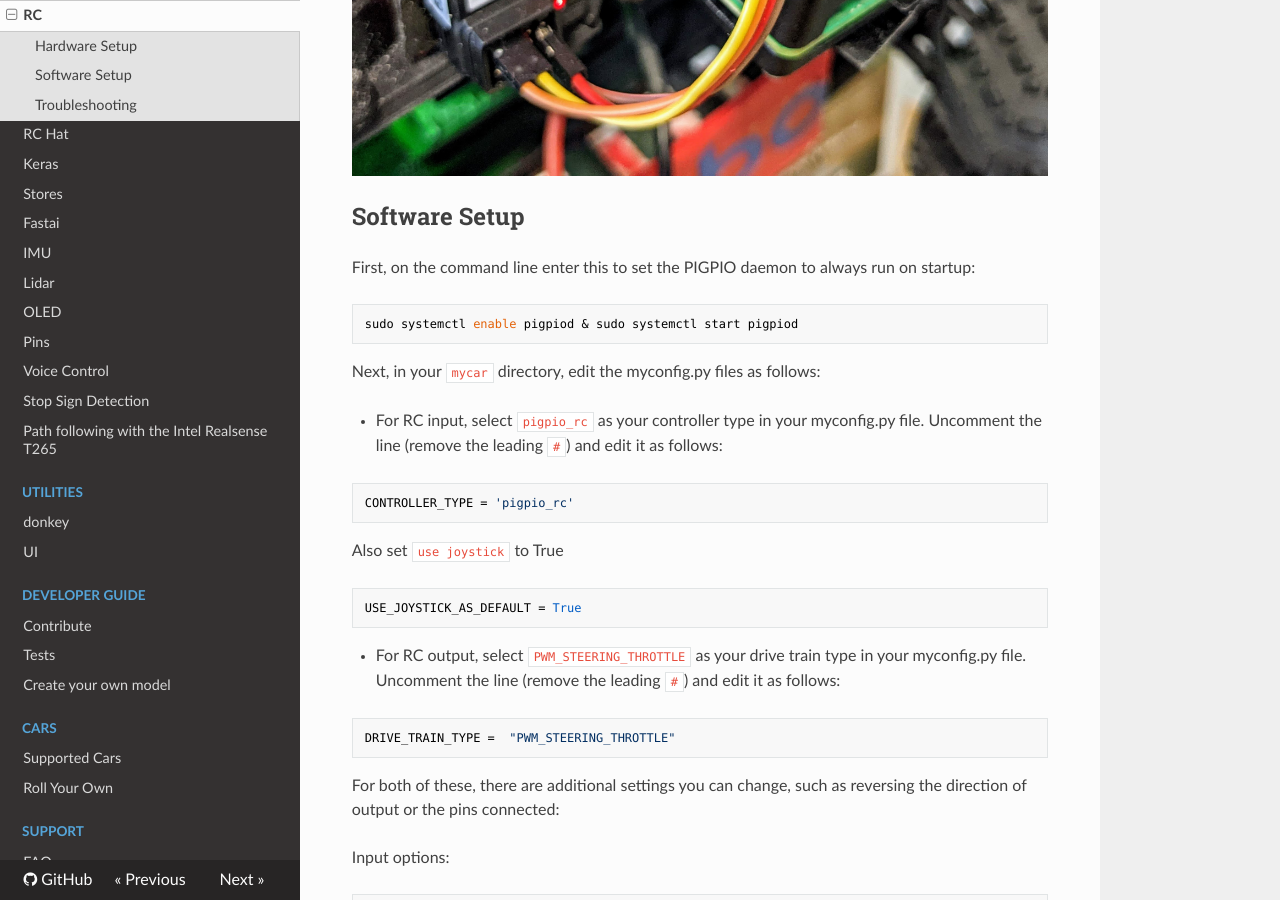
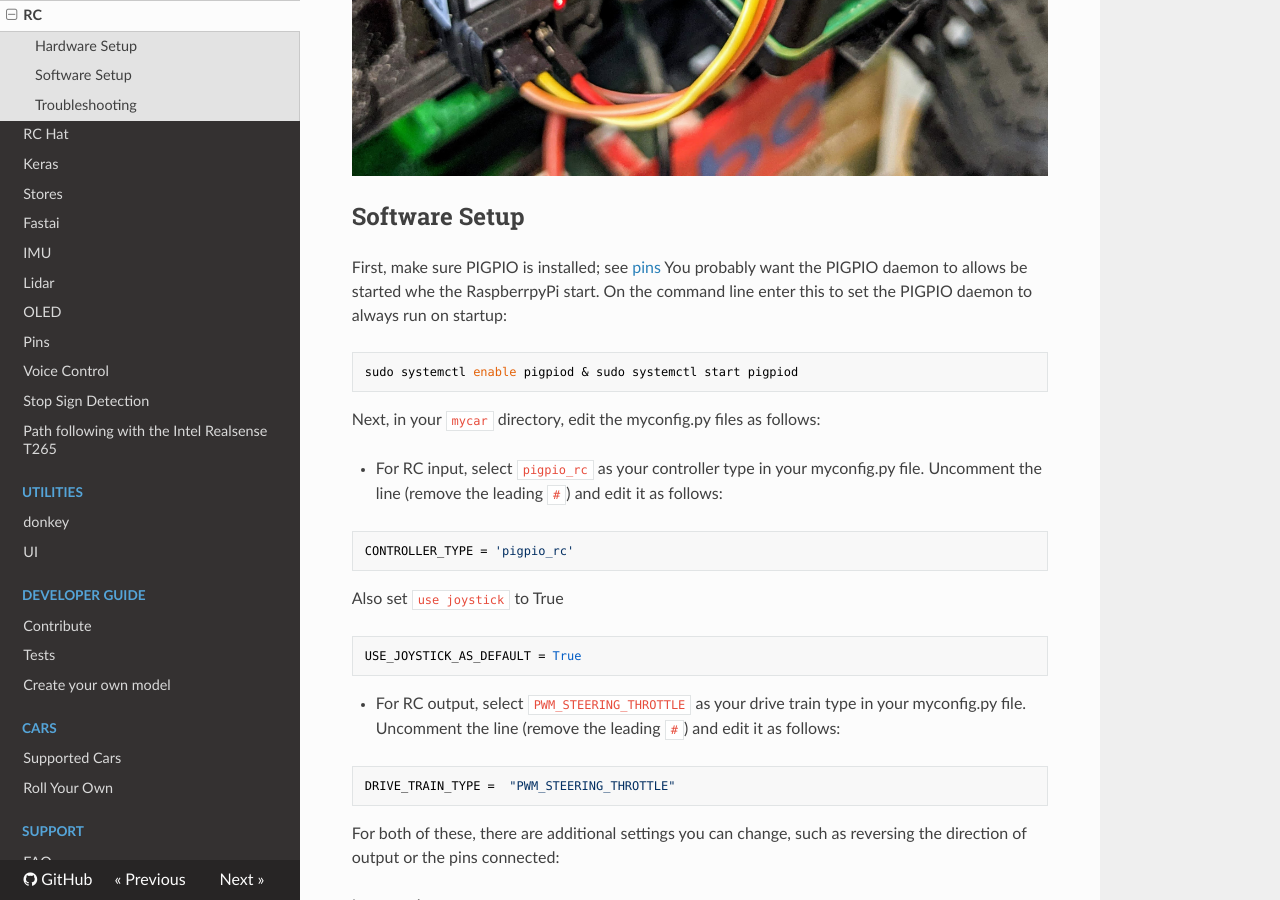
Before and after one commit to autorope/donkeydocs, an MkDocs documentation site: the page built from docs/parts/rc.md, in a window 1280 px wide and 900 px high, scrolled down 2104 px. Built offline with MkDocs 1.6.1, drawn with Linux system fonts in a browser that asks for light colours; nearby versions of some CDN libraries.

Commit message:
Add link to PIGPIO installation instructions

````diff
--- a/docs/parts/rc.md
+++ b/docs/parts/rc.md
@@ -29,7 +29,7 @@ Here's what the RC receiver connection should look like
 
 ## Software Setup
 
-First, on the command line enter this to set the PIGPIO daemon to always run on startup:
+First, make sure PIGPIO is installed; see [pins](pins.md#pigpio) You probably want the PIGPIO daemon to allows be started whe the RaspberrpyPi start.  On the command line enter this to set the PIGPIO daemon to always run on startup:
 
 ```bash
 sudo systemctl enable pigpiod & sudo systemctl start pigpiod
@@ -75,7 +75,7 @@ PIGPIO_JITTER = 0.025   # threshold below which no signal is reported
 
 If you are using the RC hat then the PWM output pins shown below (and defaulted in myconfig.py) must be used.
 If you are not using the RC hat then you are free to choose different PWM output pins.
-NOTE: you must install pigpio to use this configuration.  See [PIGPIO](pins.md#PIGPIO)
+NOTE: you must install pigpio to use this configuration.  See [PIGPIO](pins.md#pigpio)
 
 Output options:
 
````
